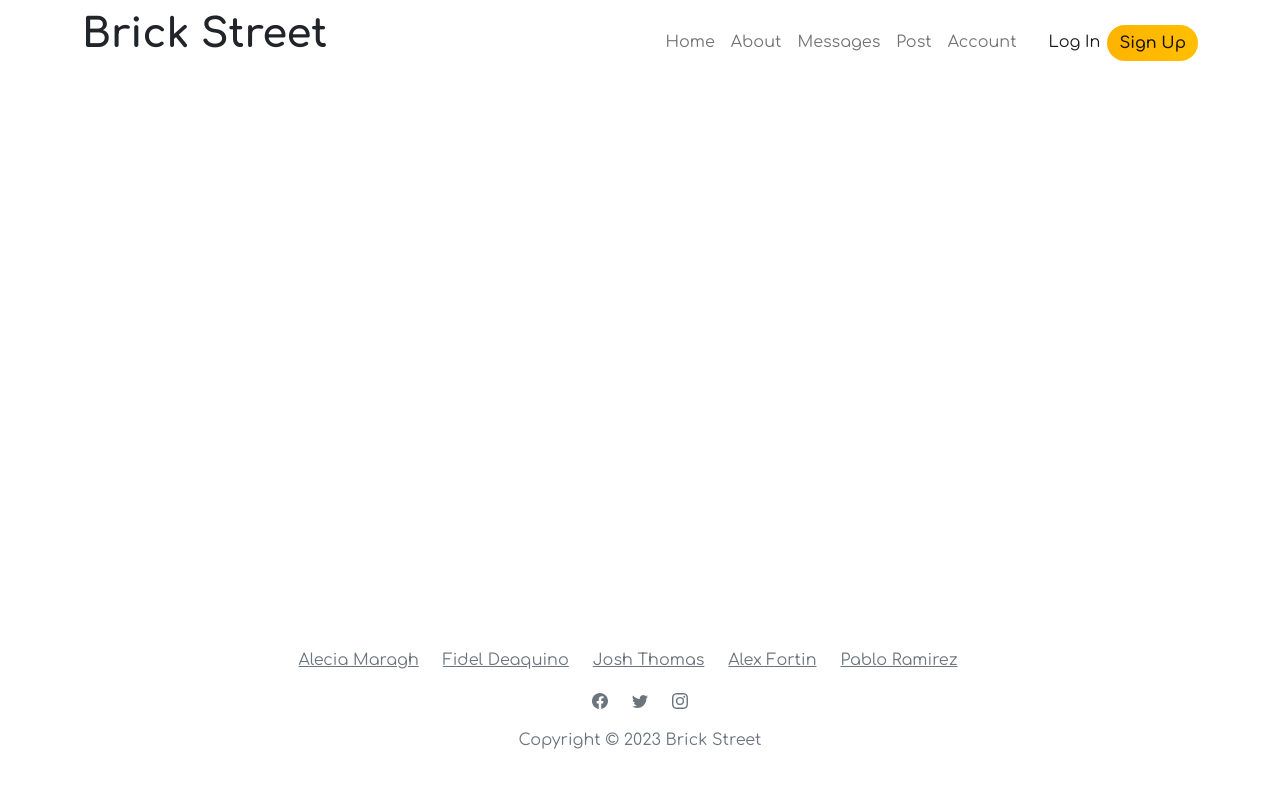
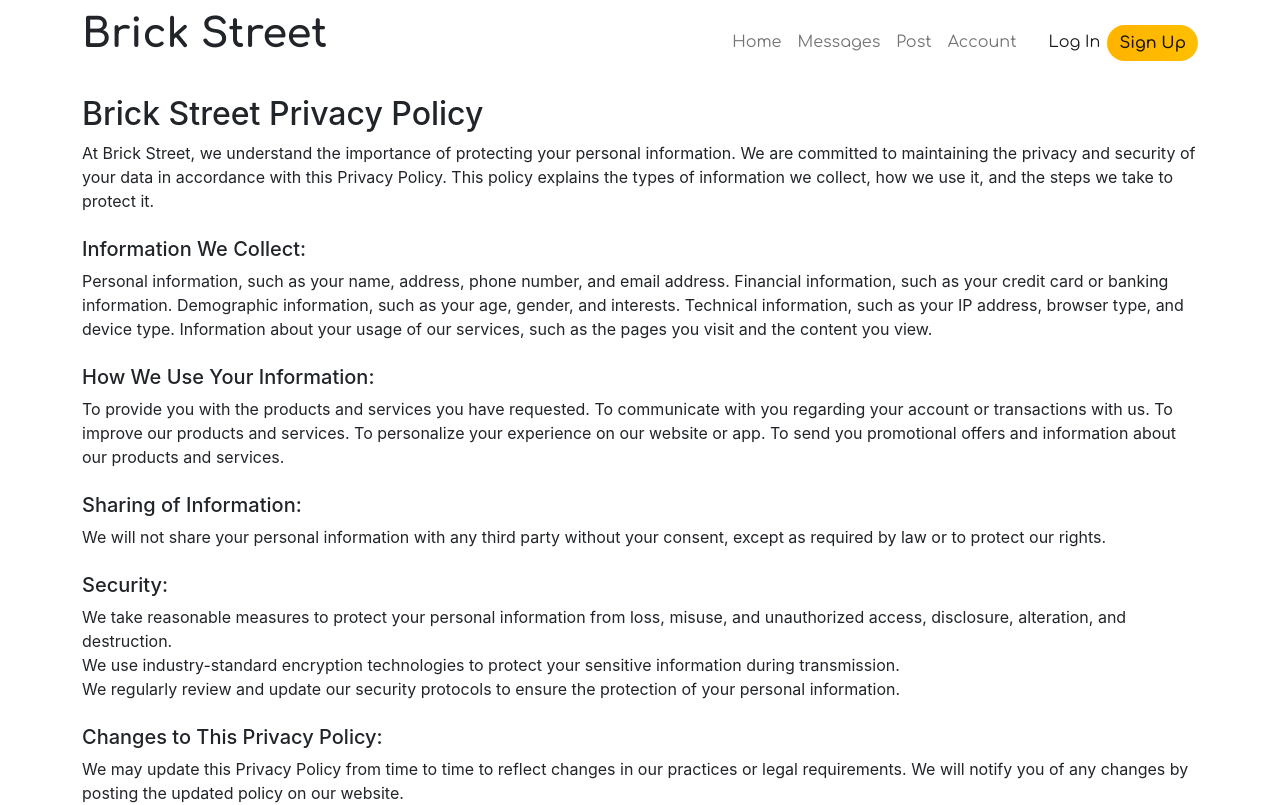
Before and after one commit to Steezy1416/brickstreet, a React (Create React App) app in the folder client/: page /privacy in a window 1280 px wide. Shown: the top 805 px of the page. Built offline with nearby package versions, Linux system fonts and the light colour scheme.

Commit message:
Created Privacy policy page and the Contact page. Moved about from Nav into footer. added diffrent styling to footer.added contact and privacy page in footer

```diff
--- a/client/src/App.js
+++ b/client/src/App.js
@@ -12,6 +12,8 @@ import { BrowserRouter as Router, Routes, Route } from "react-router-dom";
 import Signup from "./pages/Register";
 import Home from "./pages/Home";
 import About from "./pages/About";
+import Contact from './pages/Contact.js';
+import PrivacyPolicy from './pages/PrivacyPolicy.js';
 import Post from "./pages/Post";
 import AddPost from "./pages/AddPost.js";
 // import FAQ from './pages/FAQ';
@@ -53,6 +55,8 @@ function App() {
               <Route path="/" element={<Hero />} />
               <Route path="/home" element={<Home />} />
               <Route path="/about" element={<About />} />
+              <Route path="/contact" element={<Contact/>}/>
+              <Route path="/privacy" element={<PrivacyPolicy/>}/>
               <Route path="/messages" element={<MessagePage />} />
               <Route path="/post" element={<AddPost />} />
               <Route path="/dashboard" element={<UserDashboard />} />
--- a/client/src/components/Footer/index.js
+++ b/client/src/components/Footer/index.js
@@ -1,26 +1,31 @@
 import React from 'react';
 // TODO: update links for each team member, change the social media icons if team wants
 
+
+
 function Footer() {
     return (
-        <footer className=" footer text-center">
+        <footer className="text-center footer">
             <div className="container text-muted footer-text-styles py-4 py-lg-5">
                 <ul className="list-inline">
-                    <li className="list-inline-item me-4">
-                        <a className="link-secondary" href="#placeholder">Alecia Maragh</a>
+
+                    <li className='list-inline-item me-4'>
+                        <a className='text-muted ' href='about'>
+                            About/FAQ
+                        </a>
                     </li>
-                    <li className="list-inline-item me-4">
-                        <a className="link-secondary" href="#placeholder">Fidel Deaquino</a>
+                    <li className='list-inline-item me-4'>
+                        <a className='text-muted ' href='contact'>
+                            Contact
+                        </a>
                     </li>
-                    <li className="list-inline-item me-4">
-                        <a className="link-secondary" href="#placeholder">Josh Thomas</a>
+
+                    <li className='list-inline-item me-4'>
+                        <a className='text-muted ' href='privacy'>
+                            Privacy Policy
+                        </a>
                     </li>
-                    <li className="list-inline-item me-4">
-                        <a className="link-secondary" href="#placeholder">Alex Fortin</a>
-                    </li>
-                    <li className="list-inline-item me-4">
-                        <a className="link-secondary" href="#placeholder">Pablo Ramirez</a>
-                    </li>
+
                 </ul>
                 <ul className="list-inline">
                     <li className="list-inline-item me-4">
--- a/client/src/components/Nav/index.js
+++ b/client/src/components/Nav/index.js
@@ -37,22 +37,6 @@ function Nav(props) {
                                     props.setCurrentPage('Home')
                                 }}>
                                     Home
-                                </a>
-                            )}
-                            </li>
-                            <li className='nav-item nav-link-custom-css'>
-                                {/* THIS NAV BAR LINK WILL TAKE THE USER TO THE ABOUT PAGE (PABLO IS WORKING ON THIS PAGE/COMPONENT)
-                                TODO: UPDATE THE HREF ONCE HE FINISHES  */}
-                            {currentComponent === 'About' ? (
-                                <a className='nav-link' style={{ color: 'rgb(255, 179, 0)' }} href='/about'>
-                                    About
-                                </a>
-                            ) : (
-                                <a className='nav-link' style={{ background: 'transparent' }}href='/about' onClick={() => {
-                                    setCurrentComponent('About')
-                                    props.setCurrentPage('About')
-                                }}>
-                                    About
                                 </a>
                             )}
                             </li>
--- a/client/src/index.css
+++ b/client/src/index.css
@@ -291,11 +291,25 @@ body {
 /* ========== END MESSAGES PAGE STYLES ========== */
 
 /* ========== START FOOTER STYLES ========== */
+
 .footer {
-  position: absolute;
-  bottom: 0;
-  width: 100%;
+    bottom: 1;
+    color: #707070;
+    height: 2em;
+    left: 0;
+    position: relative; /*/changed to relative from fixed also works if position is not there*/
+    width:100%;
 }
+
+.containerForPrivacy {
+    color: white;
+    margin-bottom: 2em;
+    min-height: 100%;
+    overflow: auto;
+    padding: 0 2em;
+    text-align: justify;
+}
+
 .footer-text-styles {
   font-family: 'Comfortaa', cursive;
 }
--- a/client/src/pages/Contact.js
+++ b/client/src/pages/Contact.js
@@ -1,7 +1,26 @@
-import React from 'react'
-function Contact() {
-  return (
-    <div>Contact</div>
-  )
-}
-export default Contact
+import React from 'react';
+
+const Contact = () => (
+    <div className="bg-white">
+        <div className="mx-auto max-w-7xl py-16 px-4 sm:px-6 lg:py-24 lg:px-8">
+            <div className="divide-y-2 divide-gray-200">
+                <div className="lg:grid lg:grid-cols-3 lg:gap-8">
+                    <h2 className="text-2xl font-bold text-gray-900 sm:text-3xl sm:tracking-tight">Contact</h2>
+                    <div className="mt-8 grid grid-cols-1 gap-12 sm:grid-cols-2 sm:gap-x-8 sm:gap-y-12 lg:col-span-2 lg:mt-0">
+                        <div>
+                            <h3 className="text-lg font-medium leading-6 text-gray-900">Email</h3>
+                            <dl className="mt-2 text-base text-gray-500">
+                                <div>
+                                    <dt className="sr-only">Email</dt>
+                                    <dd>support@BrickStreet.com</dd>
+                                </div>
+                            </dl>
+                        </div>
+                    </div>
+                </div>
+            </div>
+        </div>
+    </div>
+);
+
+export default Contact;
--- /dev/null
+++ b/client/src/pages/PrivacyPolicy.js
@@ -0,0 +1,56 @@
+import React from 'react';
+
+const PrivacyPolicy = () => (
+
+<div className="">
+                    <h2 className="">Brick Street Privacy Policy</h2>
+                    <div className="">
+    <p className=''>
+        At Brick Street, we understand the importance of protecting your personal information. We are committed to maintaining the privacy and security of your data in accordance with this Privacy Policy. This policy explains the types of information we collect, how we use it, and the steps we take to protect it.
+<br />
+    <br />
+    <h5>Information We Collect:<br/></h5>
+
+Personal information, such as your name, address, phone number, and email address.
+Financial information, such as your credit card or banking information.
+Demographic information, such as your age, gender, and interests.
+Technical information, such as your IP address, browser type, and device type.
+Information about your usage of our services, such as the pages you visit and the content you view. <br />
+<br />
+    <h5>How We Use Your Information: <br/></h5>
+
+To provide you with the products and services you have requested.
+To communicate with you regarding your account or transactions with us.
+To improve our products and services.
+To personalize your experience on our website or app.
+To send you promotional offers and information about our products and services. <br />
+<br />
+    <h5>Sharing of Information:<br /></h5>
+
+We will not share your personal information with any third party without your consent, except as required by law or to protect our rights.
+    <br />
+    <br />
+    <h5>Security: <br /></h5>
+
+We take reasonable measures to protect your personal information from loss, misuse, and unauthorized access, disclosure, alteration, and destruction.<br />
+We use industry-standard encryption technologies to protect your sensitive information during transmission.<br />
+We regularly review and update our security protocols to ensure the protection of your personal information.<br />
+<br />
+    <h5>Changes to This Privacy Policy:<br /></h5>
+
+We may update this Privacy Policy from time to time to reflect changes in our practices or legal requirements. We will notify you of any changes by posting the updated policy on our website.<br />
+<br />
+    <h5>Contact Us:<br /> </h5>
+
+If you have any questions or concerns about our Privacy Policy or the way we handle your personal information, please contact us at [contact information].<br />
+<br />
+    <h5>Effective Date: January 22, 2023 <br /> </h5>
+
+By using the Brick Street website or services, you agree to the terms of this Privacy Policy. If you do not agree with these terms, please do not use our website or services.
+ </p>
+        </div>
+    </div>
+
+);
+
+export default PrivacyPolicy;
```
